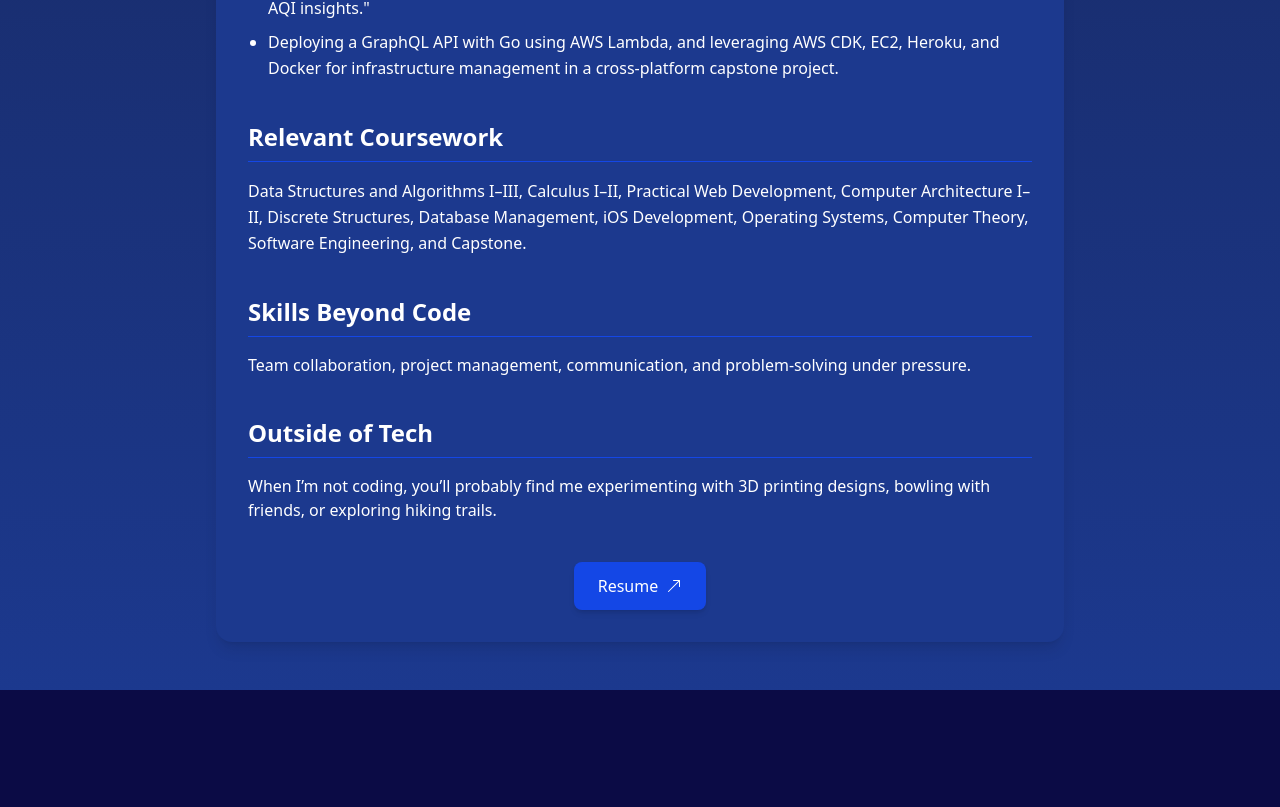
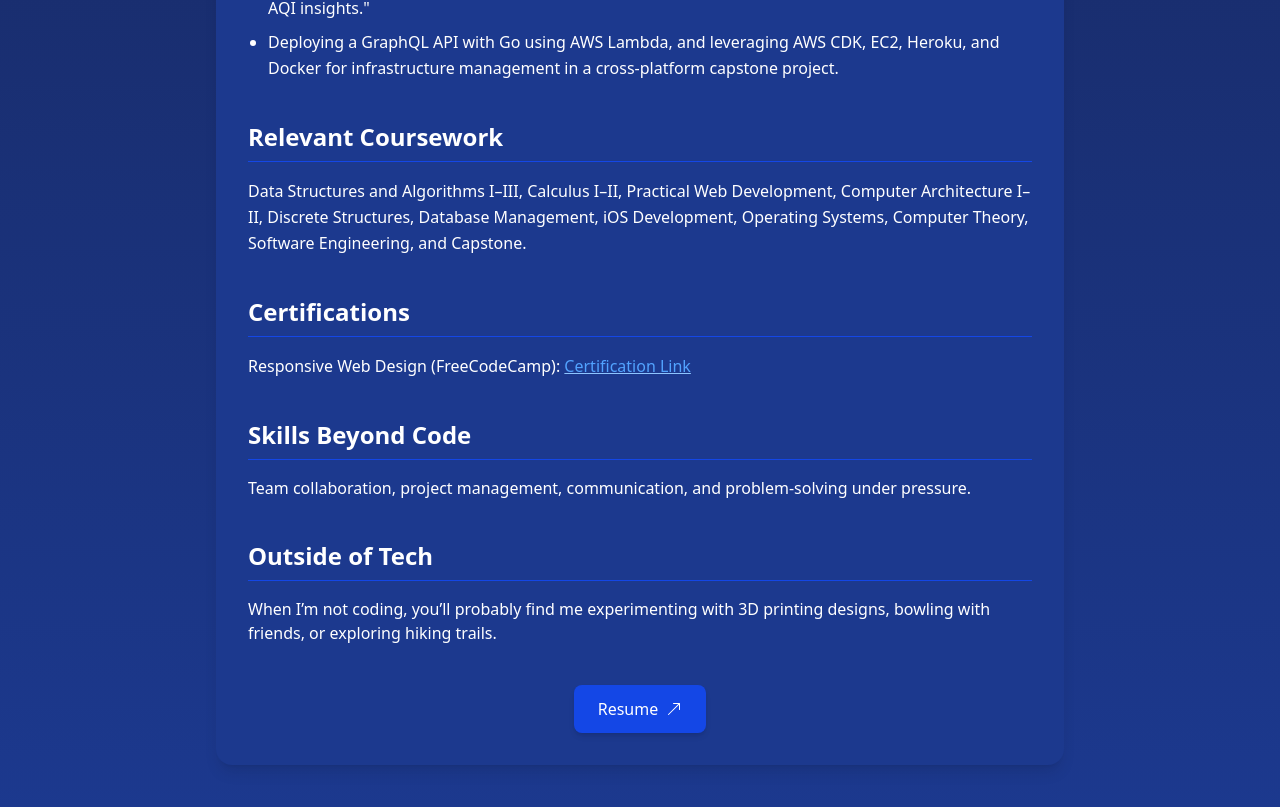
Before and after one commit to Shahzaibf/Portfolio-Website, a React (Vite) app in the folder portfolio/: page /about in a window 1280 px wide. Shown: the part 809-1616 px from the top of the page. Before the commit the page ends 1499 px from the top, so only its background shows below. Built offline with nearby package versions, Linux system fonts and the light colour scheme.

Commit message:
Certification added

```diff
--- a/portfolio/src/pages/AboutPage.jsx
+++ b/portfolio/src/pages/AboutPage.jsx
@@ -62,6 +62,21 @@ const AboutPage = () => {
             </p>
           </div>
 
+          {/* Coursework */}
+          <div>
+            <h2 className="text-2xl font-bold mb-4 border-b border-blue-700 pb-2">Certifications</h2>
+            <p className="leading-relaxed">
+              Responsive Web Design (FreeCodeCamp): {" "}
+              <a
+                target="_blank"
+                href="https://www.freecodecamp.org/certification/fccbab24bcd-1466-47ed-a083-3b577379e71f/responsive-web-design"
+                className="text-blue-400 hover:text-blue-300 underline decoration-blue-300"
+              >
+                 Certification Link
+              </a>
+            </p>
+          </div>
+
           {/* Skills Beyond Code */}
           <div>
             <h2 className="text-2xl font-bold mb-4 border-b border-blue-700 pb-2">Skills Beyond Code</h2>
```
